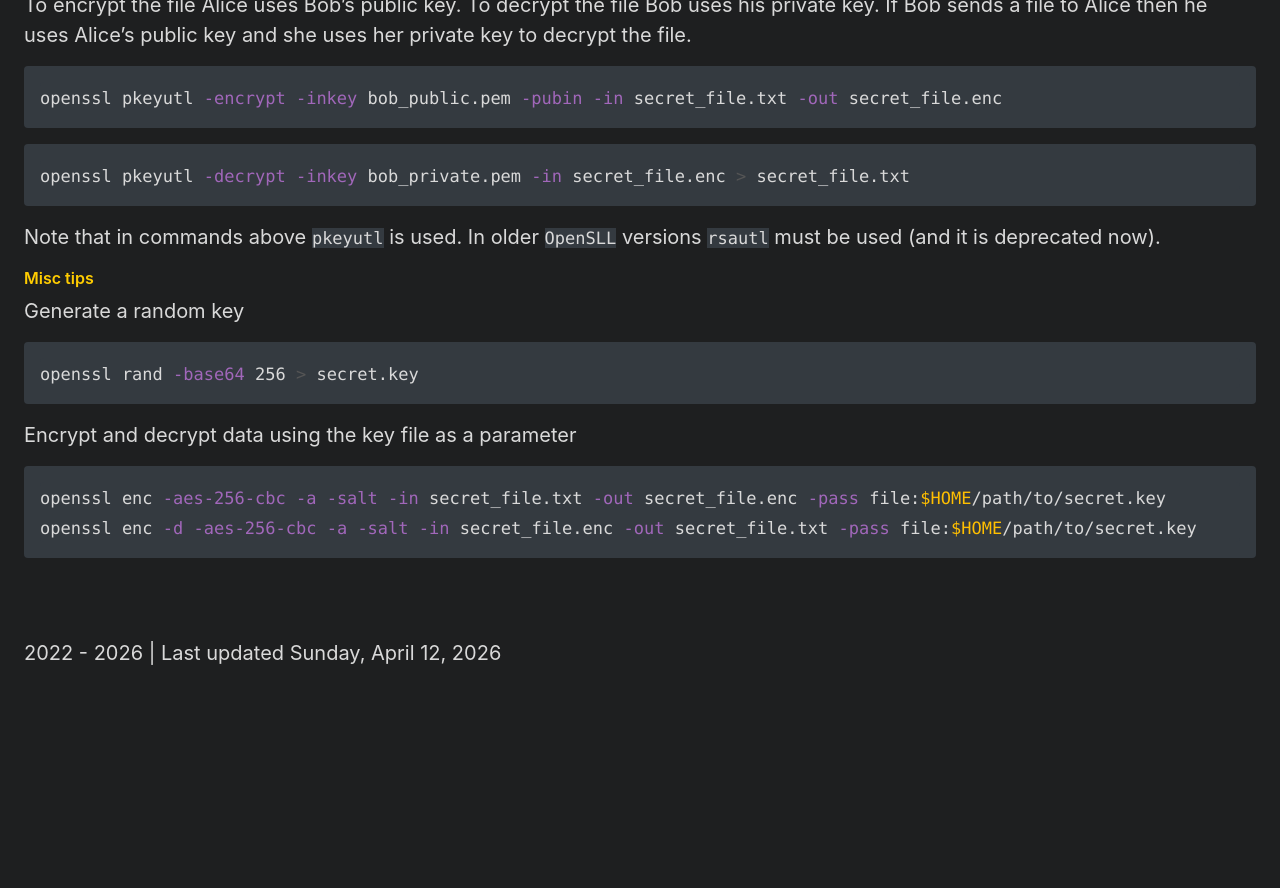
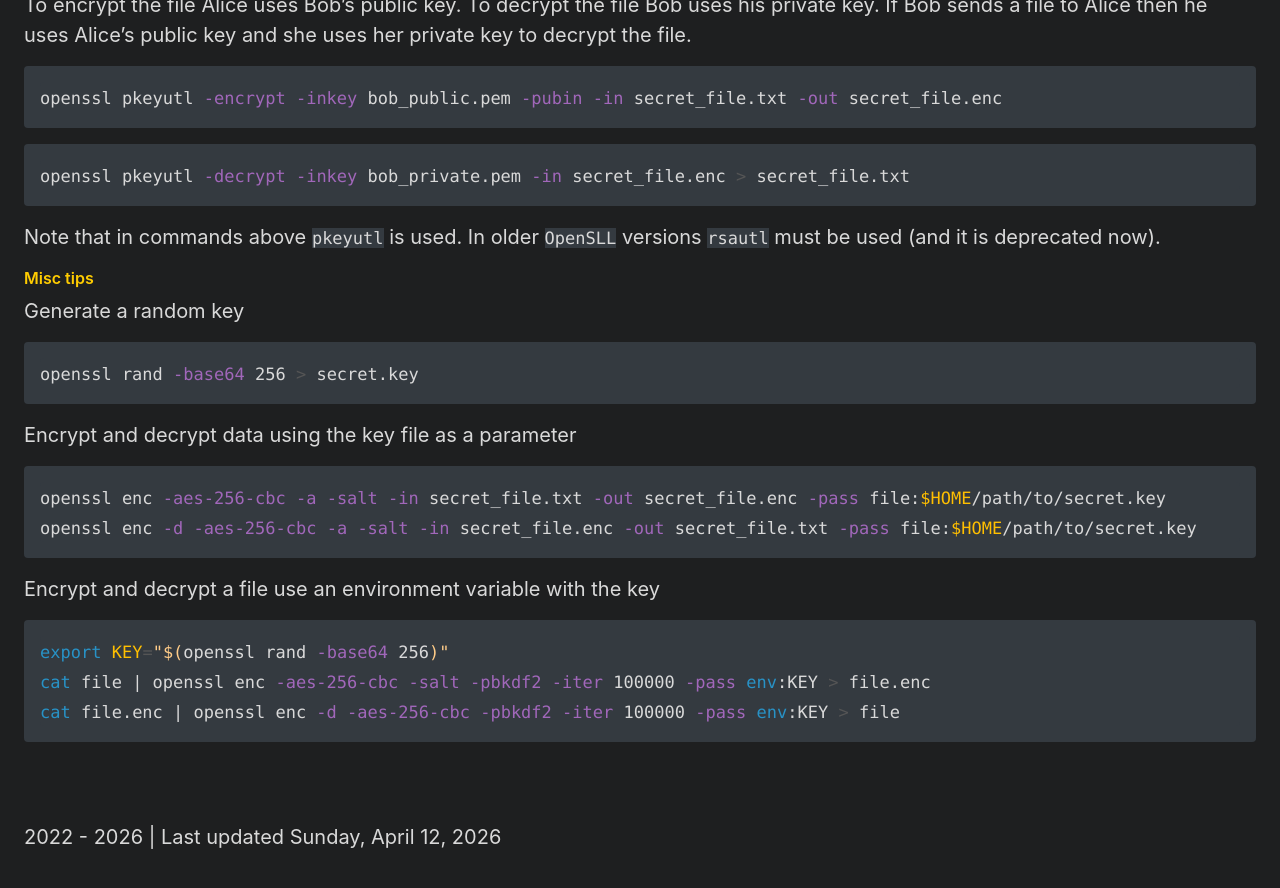
Before and after one commit to artemdevel/artemdevel.github.io, a Jekyll site: the page built from _posts/2024-11-19-openssl-encryption-decryption.md, in a window 1280 px wide and 900 px high, scrolled down 1647 px. Shown: the top 888 px of the window. Built offline with Jekyll 4.4.1, drawn with Linux system fonts in a browser that asks for light colours; before the commit the page ends 2363 px from its top, so only the background shows below that.

Commit message:
Update OpenSSL encryption/decryption

````diff
--- a/_posts/2024-11-19-openssl-encryption-decryption.md
+++ b/_posts/2024-11-19-openssl-encryption-decryption.md
@@ -78,3 +78,10 @@ Encrypt and decrypt data using the key file as a parameter
 openssl enc -aes-256-cbc -a -salt -in secret_file.txt -out secret_file.enc -pass file:$HOME/path/to/secret.key
 openssl enc -d -aes-256-cbc -a -salt -in secret_file.enc -out secret_file.txt -pass file:$HOME/path/to/secret.key
 ```
+
+Encrypt and decrypt a file use an environment variable with the key
+```shell
+export KEY="$(openssl rand -base64 256)"
+cat file | openssl enc -aes-256-cbc -salt -pbkdf2 -iter 100000 -pass env:KEY > file.enc
+cat file.enc | openssl enc -d -aes-256-cbc -pbkdf2 -iter 100000 -pass env:KEY > file
+```
````
